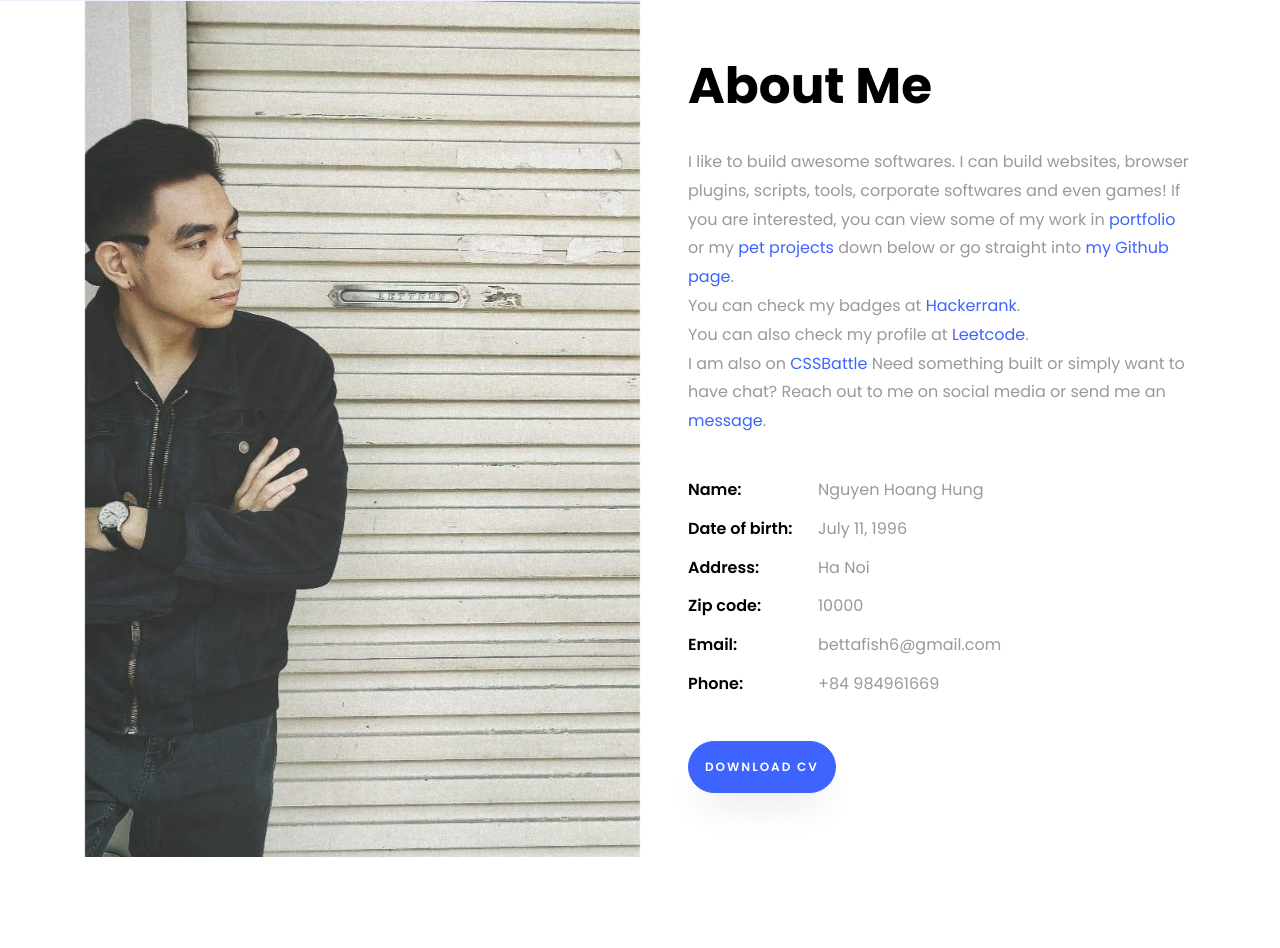
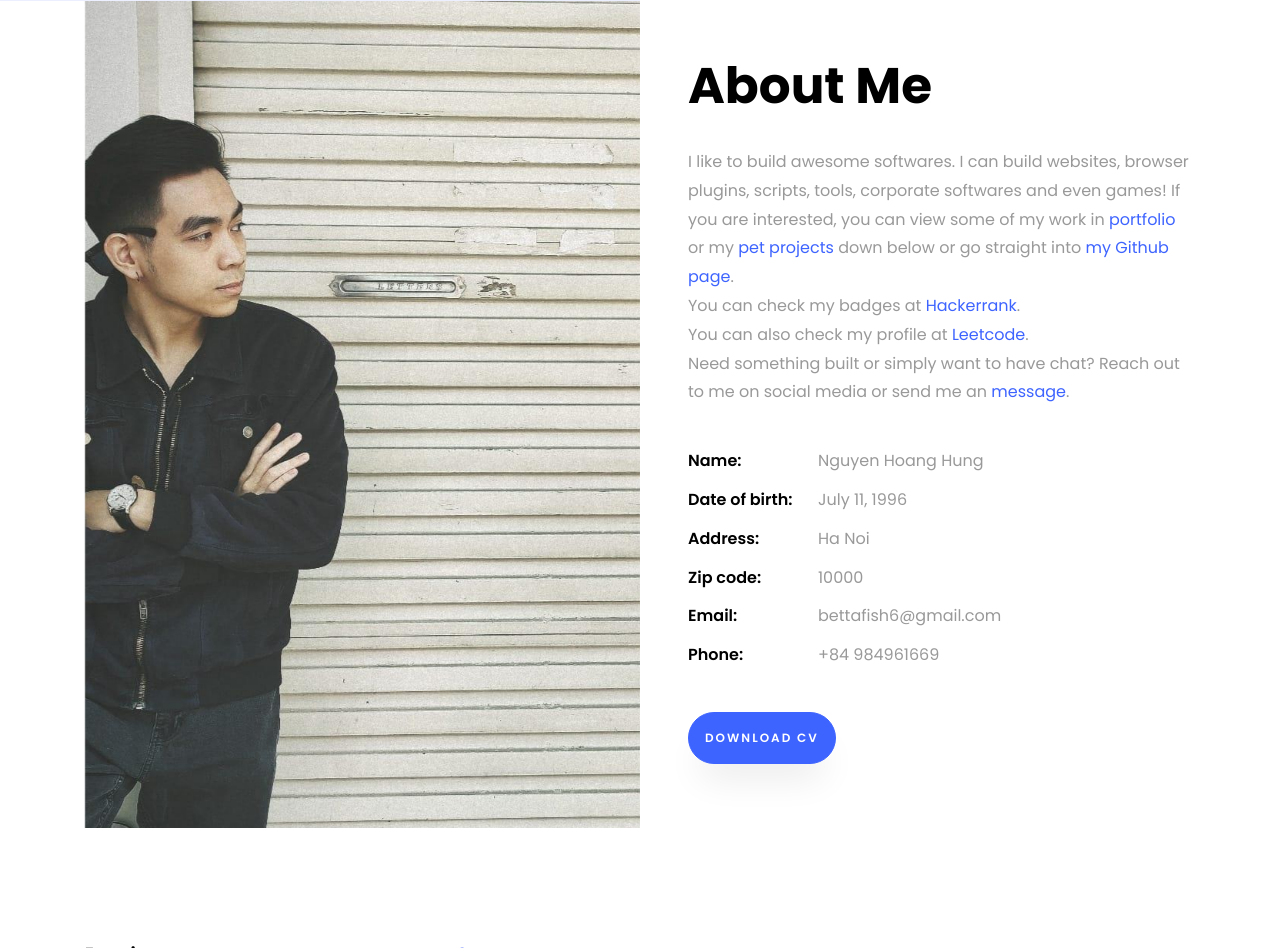
Before and after one commit to bettafish15/bettafish15.github.io, a plain HTML site: page index.html in a window 1280 px wide. Shown: the part 799-1747 px from the top of the page. Drawn offline with Linux system fonts and the light colour scheme; files whose address does not match are found by name.

Commit message:
fix html

```diff
--- a/index.html
+++ b/index.html
@@ -95,7 +95,6 @@
 								straight
 								into <a href="https://github.com/bettafish15">my Github page</a>. <br />You can
 								check my badges at <a href="https://www.hackerrank.com/Bettafish6">Hackerrank</a>.<br />You can also check my profile at <a href="https://leetcode.com/bettafish6/">Leetcode</a>.<br />
-								I am also on <a href="https://cssbattle.dev/player/bettafish15">CSSBattle</a>
 
 								Need something built or simply want to have chat? Reach out to me on social media or
 								send me an <a href="#contact-section">message</a>.</p>
```
